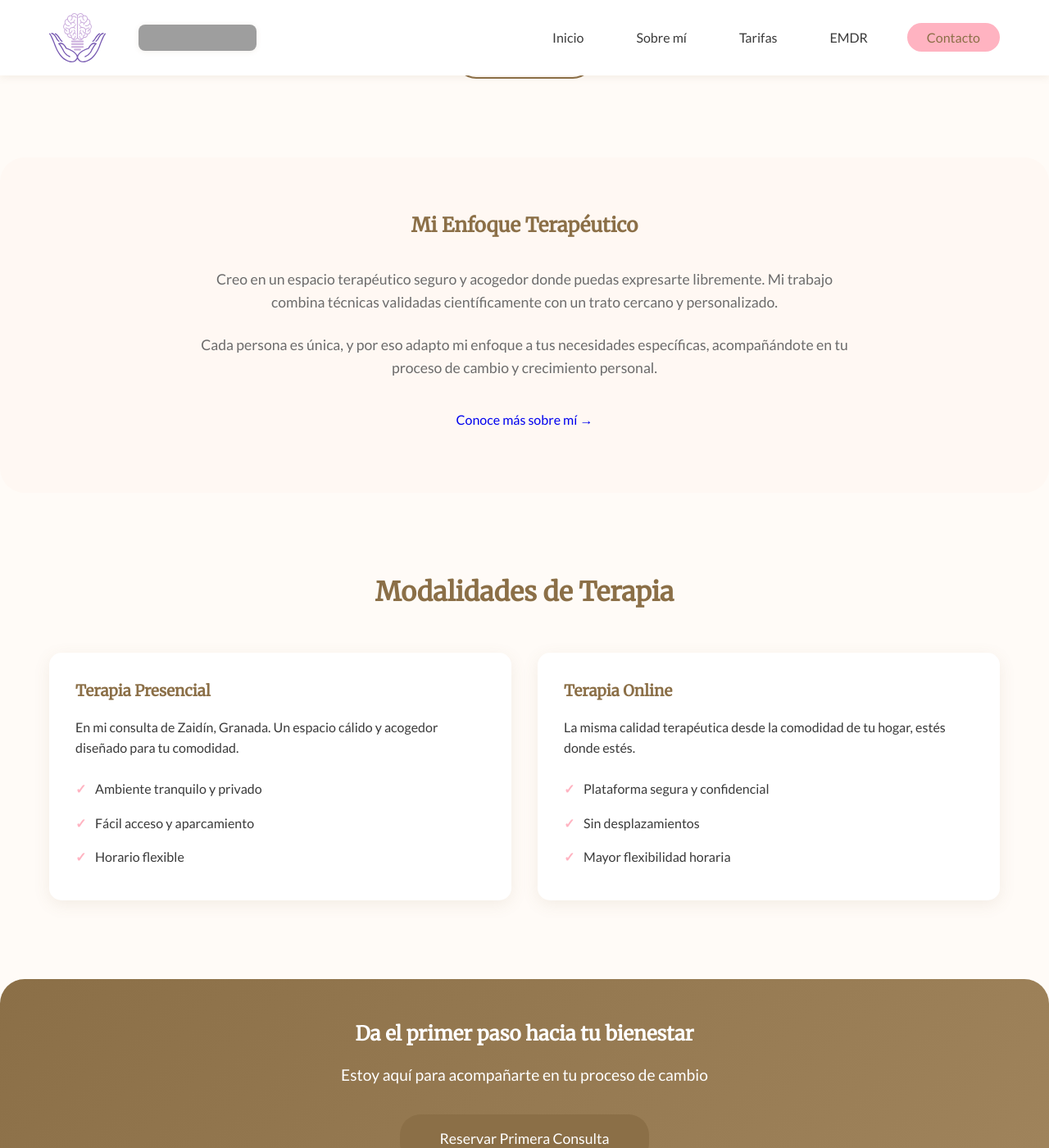
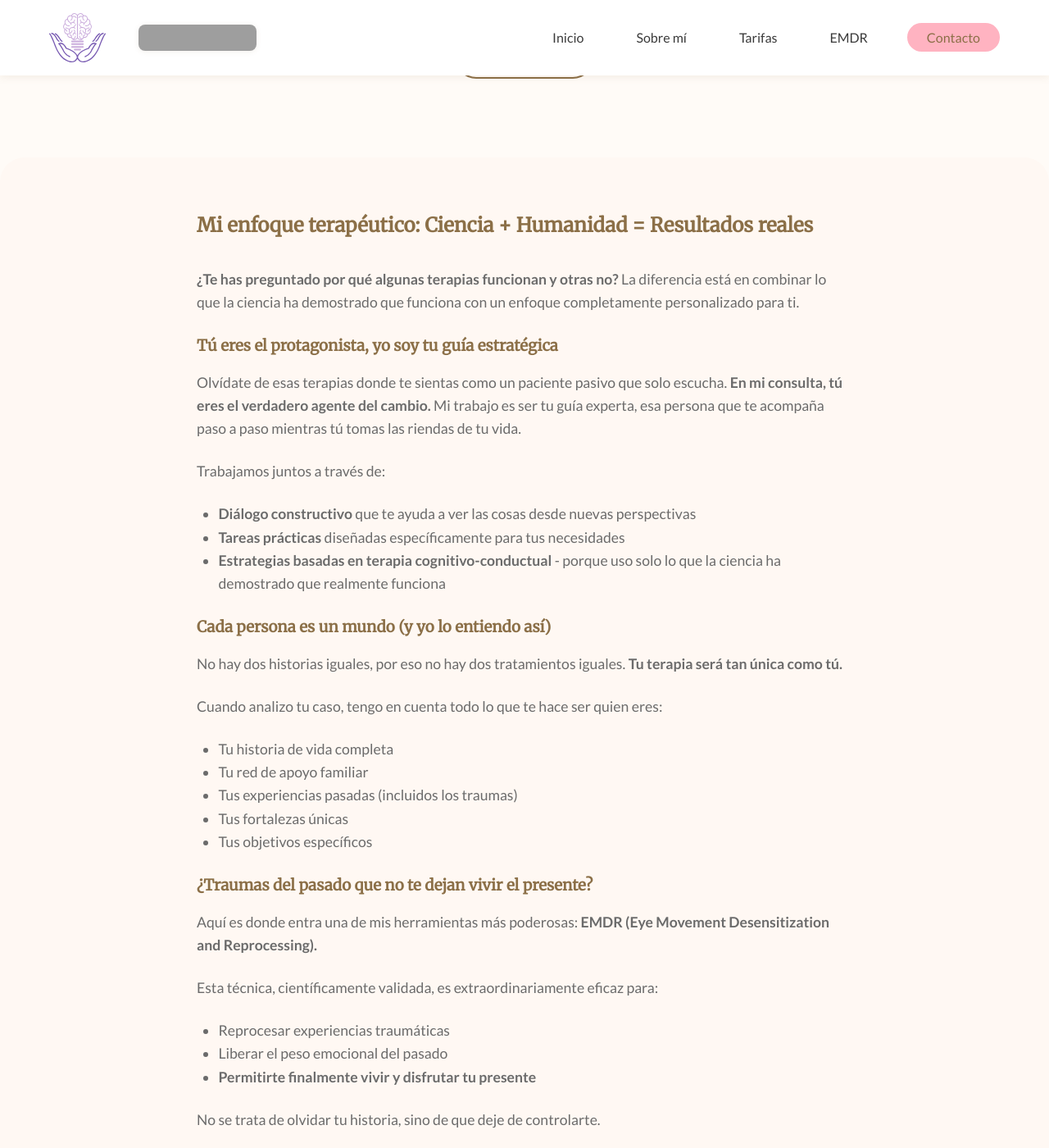
Before and after one commit to psicologacarmenmaria/psicologacarmenmaria.github.io, a Jekyll site: the page built from index.md, in a window 1280 px wide and 1400 px high, scrolled down 1400 px. Shown: the whole window at 82% size. Built offline with Jekyll 4.4.1, drawn with Linux system fonts in a browser that asks for light colours; some of the changed text lies outside the part shown; grey boxes are pictures that could not be loaded.

Commit message:
feat: redact the approach section

```diff
--- a/assets/css/style.css
+++ b/assets/css/style.css
@@ -289,7 +289,7 @@ h1, h2, h3, h4, h5, h6 {
 .approach-content {
     max-width: 800px;
     margin: 0 auto;
-    text-align: center;
+    text-align: left;
 }
 
 .approach h2 {
@@ -300,6 +300,14 @@ h1, h2, h3, h4, h5, h6 {
     font-size: 1.1rem;
     margin-bottom: 1.5rem;
     color: var(--text-light);
+}
+
+/* Adjustment for the approach section list */
+.approach ul {
+    padding-left: 1.5em;
+    color: var(--text-light);
+    font-size: 1.1rem;
+    margin-bottom: 1.5rem;
 }
 
 /* Modalities section */
--- a/index.md
+++ b/index.md
@@ -58,14 +58,64 @@ layout: default
     <div class="container">
         <div class="approach-content">
             <div class="approach-text">
-                <h2>Mi Enfoque Terapéutico</h2>
+                <h2>Mi enfoque terapéutico: Ciencia + Humanidad = Resultados reales</h2>
                 <p>
-                    Creo en un espacio terapéutico seguro y acogedor donde puedas expresarte libremente.
-                    Mi trabajo combina técnicas validadas científicamente con un trato cercano y personalizado.
+                    <strong>¿Te has preguntado por qué algunas terapias funcionan y otras no?</strong> La diferencia está en combinar lo que la ciencia ha demostrado que funciona con un enfoque completamente personalizado para ti.
+                </p>
+                <h3>Tú eres el protagonista, yo soy tu guía estratégica</h3>
+                <p>
+                    Olvídate de esas terapias donde te sientas como un paciente pasivo que solo escucha. <strong>En mi consulta, tú eres el verdadero agente del cambio.</strong> Mi trabajo es ser tu guía experta, esa persona que te acompaña paso a paso mientras tú tomas las riendas de tu vida.
                 </p>
                 <p>
-                    Cada persona es única, y por eso adapto mi enfoque a tus necesidades específicas,
-                    acompañándote en tu proceso de cambio y crecimiento personal.
+                    Trabajamos juntos a través de:
+                </p>
+                <ul>
+                    <li><strong>Diálogo constructivo</strong> que te ayuda a ver las cosas desde nuevas perspectivas</li>
+                    <li><strong>Tareas prácticas</strong> diseñadas específicamente para tus necesidades</li>
+                    <li><strong>Estrategias basadas en terapia cognitivo-conductual</strong> - porque uso solo lo que la ciencia ha demostrado que realmente funciona</li>
+                </ul>
+                <h3>Cada persona es un mundo (y yo lo entiendo así)</h3>
+                <p>
+                    No hay dos historias iguales, por eso no hay dos tratamientos iguales. <strong>Tu terapia será tan única como tú.</strong>
+                </p>
+                <p>
+                    Cuando analizo tu caso, tengo en cuenta todo lo que te hace ser quien eres:
+                </p>
+                <ul>
+                    <li>Tu historia de vida completa</li>
+                    <li>Tu red de apoyo familiar</li>
+                    <li>Tus experiencias pasadas (incluidos los traumas)</li>
+                    <li>Tus fortalezas únicas</li>
+                    <li>Tus objetivos específicos</li>
+                </ul>
+                <h3>¿Traumas del pasado que no te dejan vivir el presente?</h3>
+                <p>
+                    Aquí es donde entra una de mis herramientas más poderosas: <strong>EMDR (Eye Movement Desensitization and Reprocessing).</strong>
+                </p>
+                <p>
+                    Esta técnica, científicamente validada, es extraordinariamente eficaz para:
+                </p>
+                <ul>
+                    <li>Reprocesar experiencias traumáticas</li>
+                    <li>Liberar el peso emocional del pasado</li>
+                    <li><strong>Permitirte finalmente vivir y disfrutar tu presente</strong></li>
+                </ul>
+                <p>
+                    No se trata de olvidar tu historia, sino de que deje de controlarte.
+                </p>
+
+                <h3>El resultado: Una vida donde TÚ decides</h3>
+
+                <p>
+                    <strong>Imagina por un momento:</strong> ¿Cómo sería tu vida si pudieras gestionar tus emociones con confianza, si tu pasado fuera solo historia y no una carga, si fueras realmente el protagonista de tu propia historia?
+                </p>
+
+                <p>
+                    Eso no es solo un sueño. Es exactamente hacia donde trabajamos juntos.
+                </p>
+
+                <p>
+                    ¿Listo para dar el paso más importante hacia tu bienestar? Estoy aquí para acompañarte en este viaje.
                 </p>
                 <a href="/sobre-mi" class="btn btn-text">Conoce más sobre mí →</a>
             </div>
```
